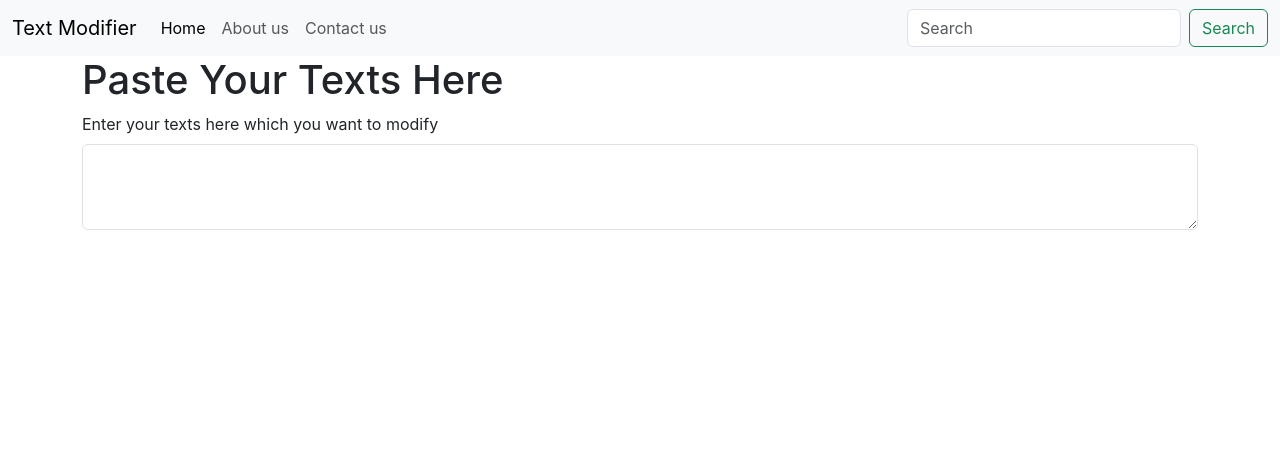
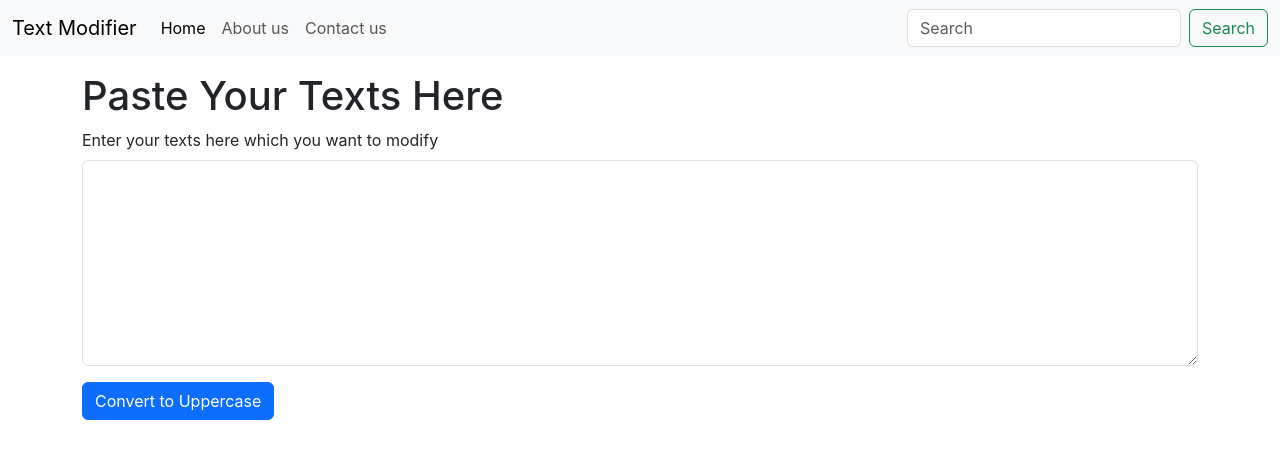
Before and after one commit to mdsabbiralmamon/textModifier, a React (Create React App) app: page / in a window 1280 px wide. Shown: the top 458 px of the page. Built offline with nearby package versions, Linux system fonts and the light colour scheme.

Commit message:
modified forms and solved console errors

```diff
--- a/src/App.js
+++ b/src/App.js
@@ -6,7 +6,7 @@
   return (
     <>
       <Navbar title='Text Modifier' navItem1='Home' navItem2='About us' navItem3='Contact us' />
-      <div className="container">
+      <div className="container my-3">
         <TextForm heading ="Paste Your Texts Here" details ="Enter your texts here which you want to modify" />
       </div>
     </>
--- a/src/components/TextForm.js
+++ b/src/components/TextForm.js
@@ -5,9 +5,10 @@
     <div>
         <h1>{props.heading}</h1>
         <div className="mb-3">
-            <label for="textMainBox" className="form-label">{props.details}</label>
-            <textarea className="form-control" id="textMainBox" rows="3"></textarea>
+            <label className="form-label">{props.details}</label>
+            <textarea className="form-control" id="textMainBox" rows="8"></textarea>
         </div>
+        <button className="btn btn-primary">Convert to Uppercase</button>
     </div>
   )
 }
```
